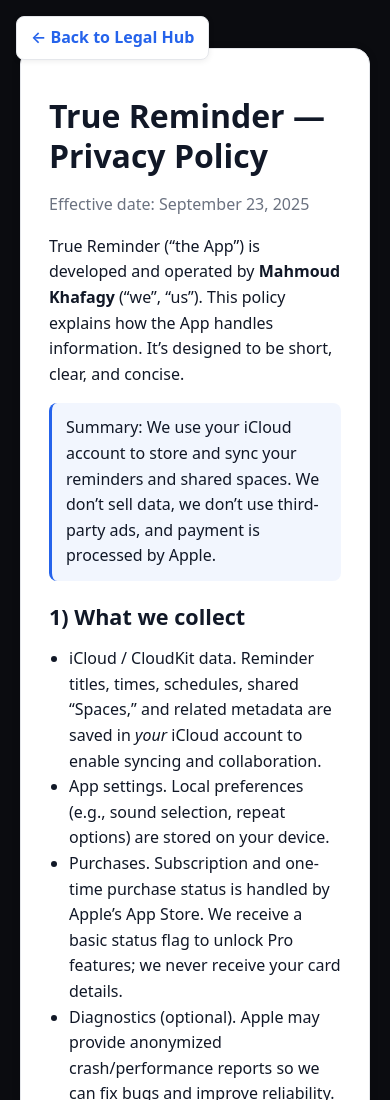
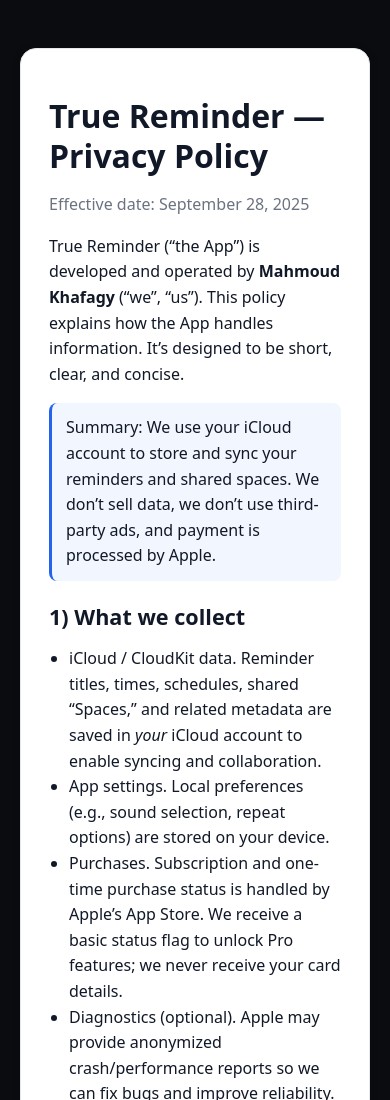
Before and after one commit to Makhafagy/True-Reminder-Legal, a plain HTML site: page privacy.html in a window 390 px wide. Shown: the top 1100 px of the page. Drawn offline with Linux system fonts and the light colour scheme.

Commit message:
removed unnecessary back to hub button to avoid display conflicts on small screens

```diff
--- a/privacy.html
+++ b/privacy.html
@@ -108,11 +108,10 @@
   </style>
 </head>
 <body>
-  <a href="index.html" class="back-button">← Back to Legal Hub</a>
   <div class="wrap">
     <div class="card">
       <h1>True Reminder — Privacy Policy</h1>
-      <p class="muted">Effective date: September 23, 2025</p>
+      <p class="muted">Effective date: September 28, 2025</p>
       <p>True Reminder (“the App”) is developed and operated by <strong>Mahmoud Khafagy</strong> (“we”, “us”). This policy explains how the App handles information. It’s designed to be short, clear, and concise.</p>
 
       <div class="callout">
```
Also changed, not shown: eula.html (+0 -1 lines).
